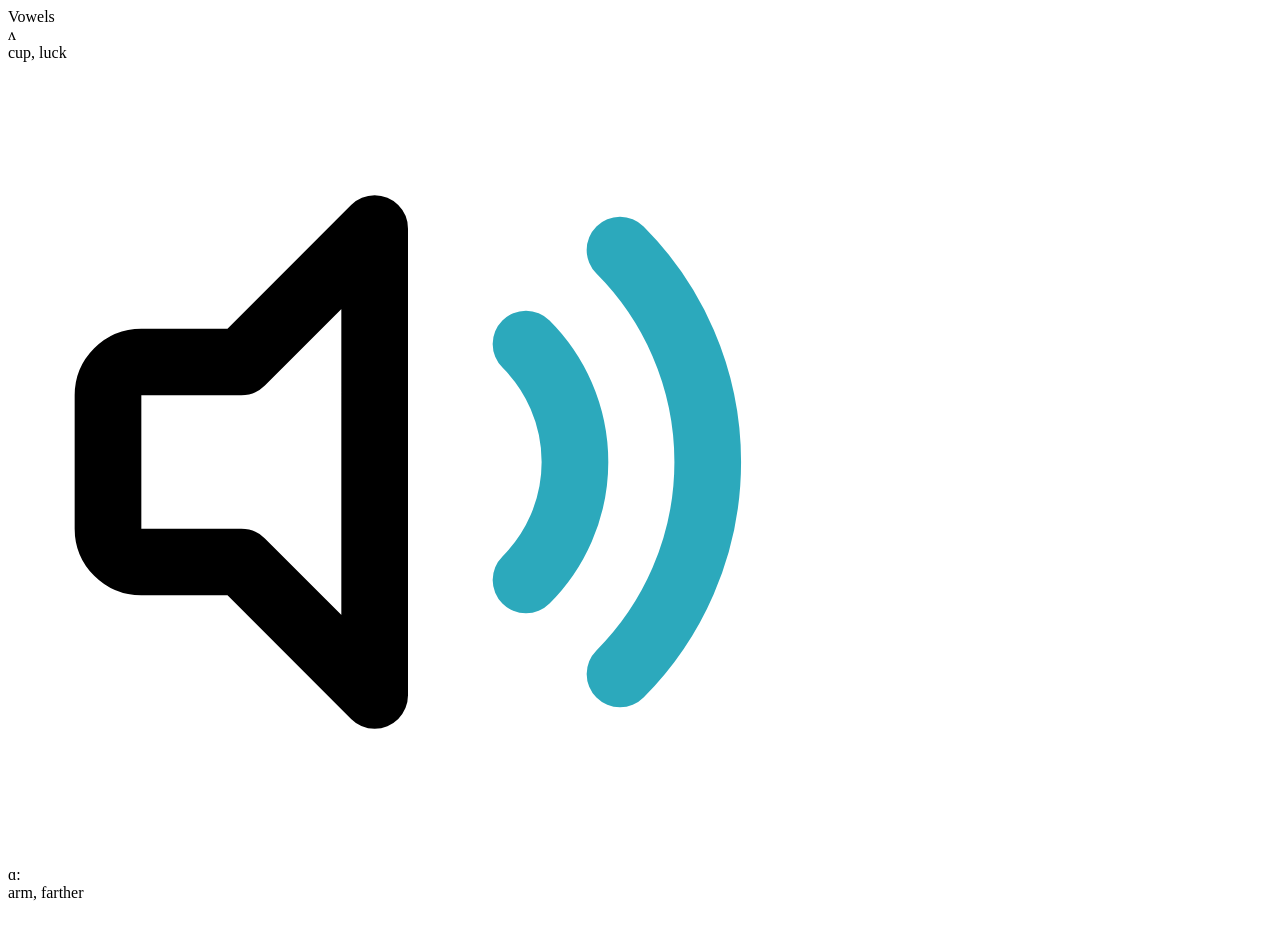
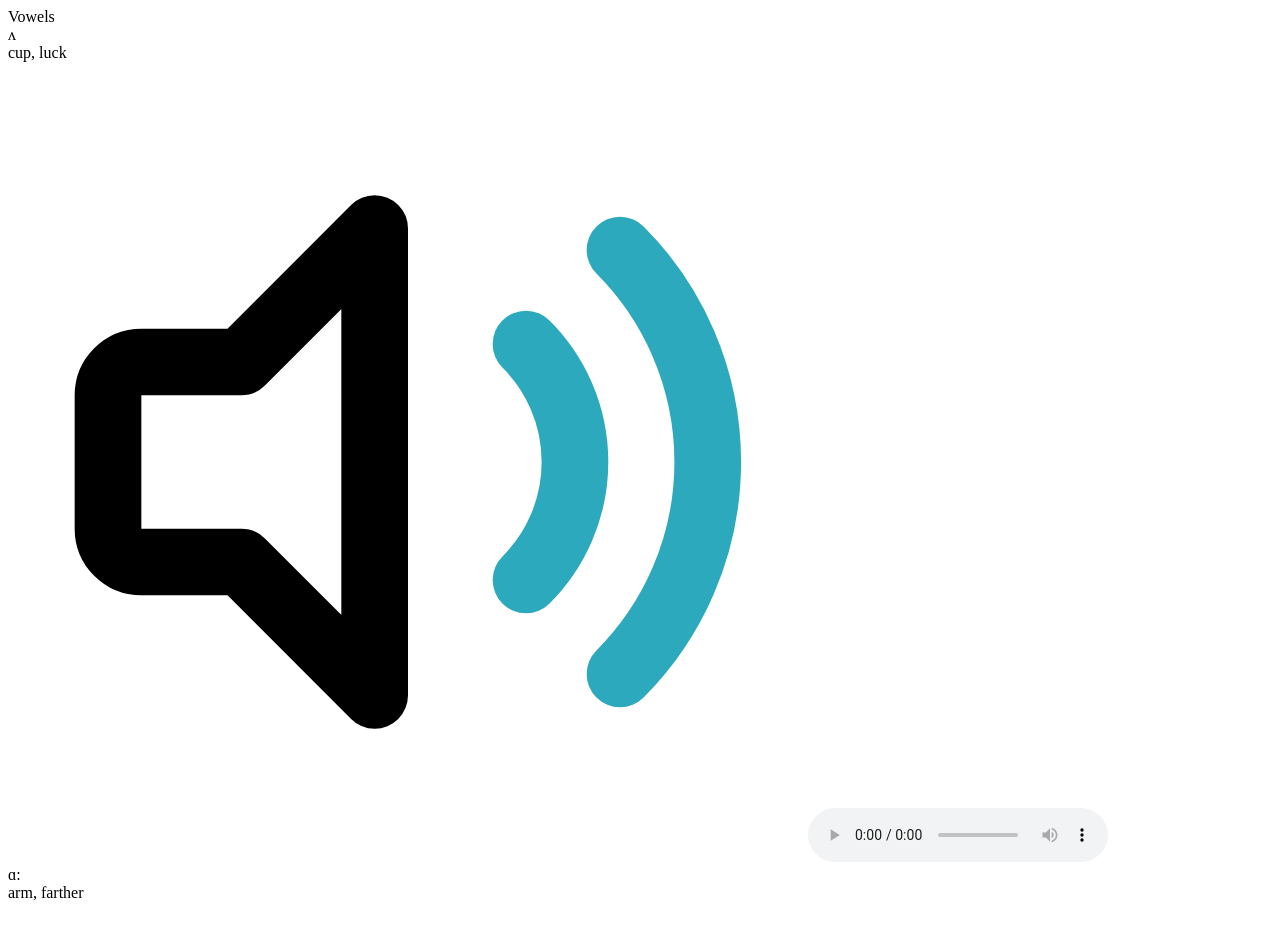
Before and after one commit to khuongitptit/english-ipa-cheatsheet, a Next.js app: page / in a window 1280 px wide. Shown: the top 952 px of the page. Built offline with nearby package versions, Linux system fonts and the light colour scheme.

Commit message:
change audio mechanism

```diff
--- a/pages/index.tsx
+++ b/pages/index.tsx
@@ -40,12 +40,6 @@ const Home: React.FC = () => {
     <div className="p-10 grid grid-cols-2 gap-5">
       {renderVowels()}
       {renderConsonants()}
-      <audio controls>
-        <source
-          src={`${getBasePath()}/sounds/badlab.mp3`}
-          type="audio/mp3"
-        ></source>
-      </audio>
     </div>
   );
 };
--- a/src/components/IPA/index.tsx
+++ b/src/components/IPA/index.tsx
@@ -14,19 +14,20 @@ const IPA = ({ ipa, className }: Props) => {
       <div className="col-span-3">
         {ipa.examples.map((example) => example.word).join(", ")}
       </div>
-      <div
-        className="col-span-3 flex justify-center"
-        onClick={() => {
-          console.log("getBasePath", getBasePath());
-          console.log("GITHUB_ACTIONS", process.env.GITHUB_ACTIONS);
-          console.log("GITHUB_REPOSITORY", process.env.GITHUB_REPOSITORY);
-          playSound(`${getBasePath()}/sounds/badlab.mp3`);
-        }}
-      >
+      <div className="col-span-3 flex justify-center">
         <img
           src={`${getBasePath()}/images/icon-sound.svg`}
           className="w-6 h-6"
+          onClick={() =>
+            (document.getElementById(ipa.symbol) as HTMLAudioElement).play()
+          }
         />
+        <audio controls id={ipa.symbol} className="hidden">
+          <source
+            src={`${getBasePath()}${ipa.exampleSound}`}
+            type="audio/mp3"
+          ></source>
+        </audio>
       </div>
     </div>
   );
```
